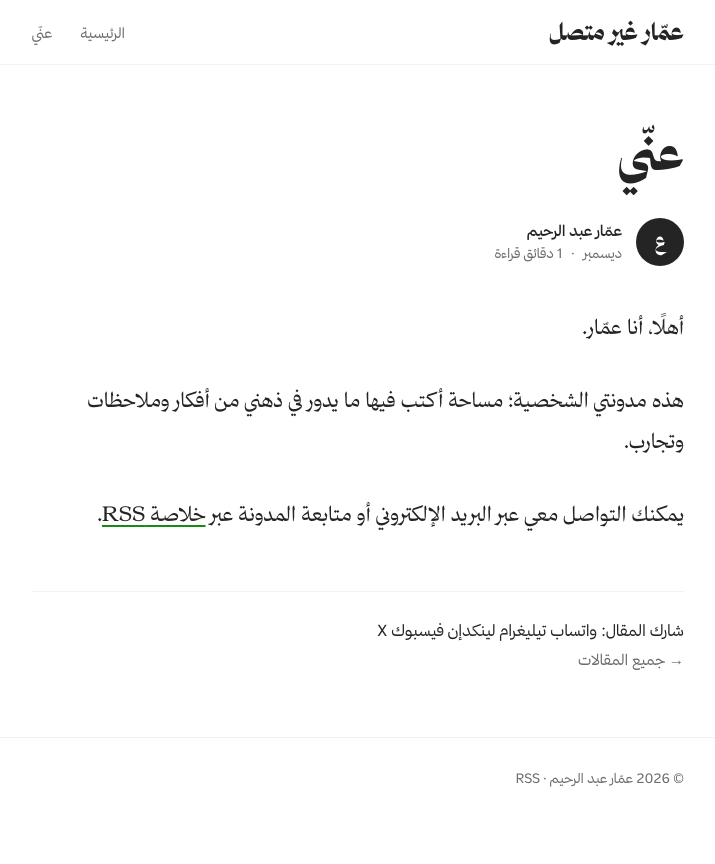
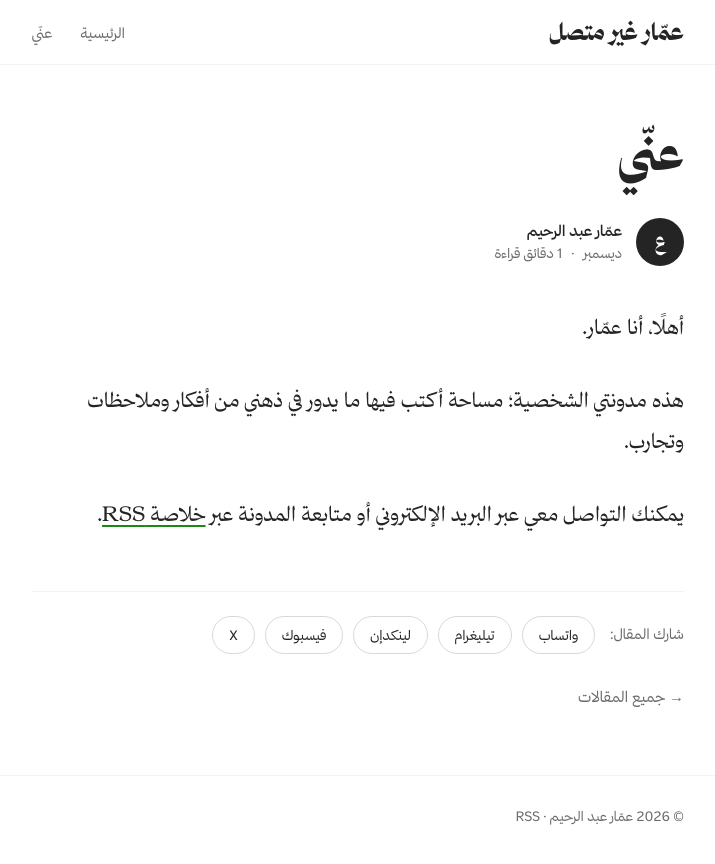
Before and after one commit to ammarabdalrahem/ammar-offline, a Jekyll site: the page built from about.md, in a window 1280 px wide. Shown: the top 864 px of the page, without its empty margins (429-1144 px from the left). Built offline with Jekyll 4.4.1, drawn with Linux system fonts in a browser that asks for light colours.

Commit message:
Add share bar styles to main.css

```diff
--- a/assets/css/main.css
+++ b/assets/css/main.css
@@ -231,3 +231,19 @@ a { color: inherit; text-decoration: none; }
   .post-content { font-size: 1.15rem; }
   .hero { padding: 48px 0 32px; }
 }
+
+
+.share-bar {
+  display: flex; flex-wrap: wrap; align-items: center; gap: 10px;
+  margin-bottom: 28px;
+}
+.share-label { font-size: 0.9rem; color: var(--muted); margin-inline-end: 4px; }
+.share-btn {
+  font-size: 0.85rem;
+  padding: 6px 16px;
+  border: 1px solid #d9d9d9;
+  border-radius: 99px;
+  color: var(--ink);
+  transition: all .15s;
+}
+.share-btn:hover { border-color: var(--ink); background: var(--faint); }
```
